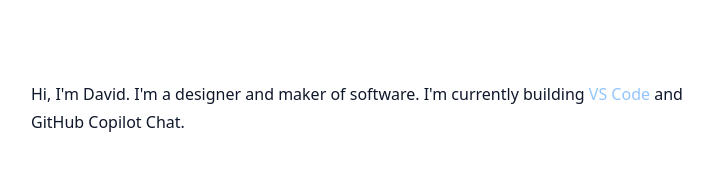
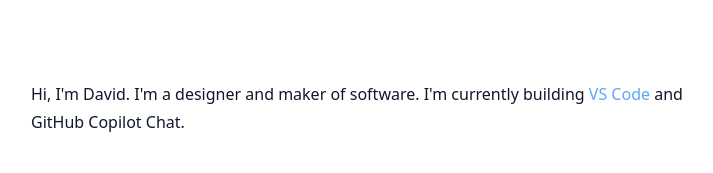
Before and after one commit to daviddossett/daviddossett.io, a Next.js app: page / in a window 1280 px wide. Shown: the top 173 px of the page, without its empty margins (281-994 px from the left). Built offline with nearby package versions, Linux system fonts and the light colour scheme.

Commit message:
Fix main styles

```diff
--- a/styles/globals.css
+++ b/styles/globals.css
@@ -9,7 +9,7 @@
   }
 
   body {
-    @apply text-slate-900 dark:text-white;
+    @apply text-slate-900 dark:text-slate-400;
     @apply bg-white dark:bg-slate-950;
     @apply leading-6;
   }
@@ -29,6 +29,6 @@
   }
 
   a {
-    @apply text-blue-300 hover:text-blue-400;
+    @apply text-blue-400 hover:text-blue-500;
   }
 }
```
Also changed, not shown: pages/index.tsx (line endings or trailing spaces).
